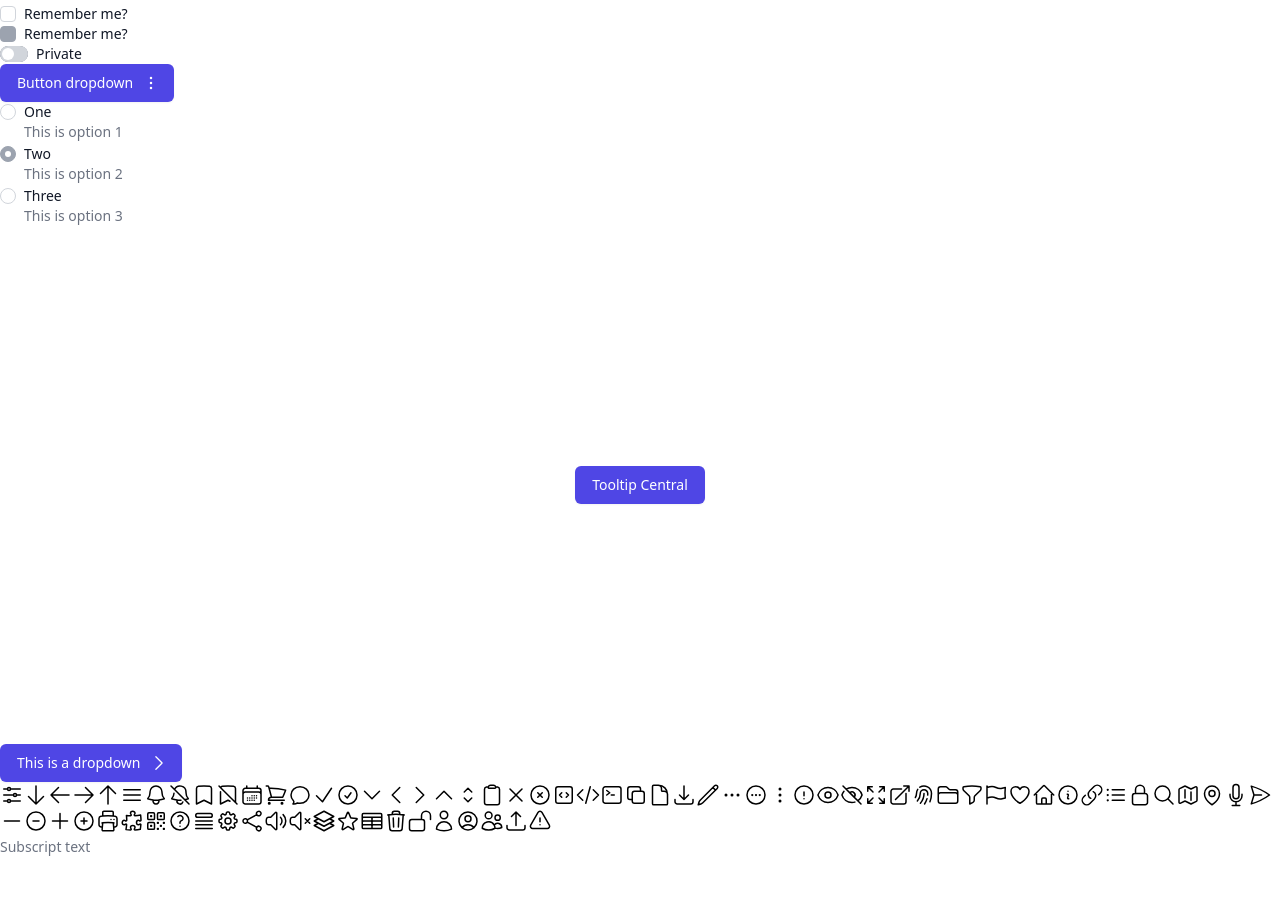
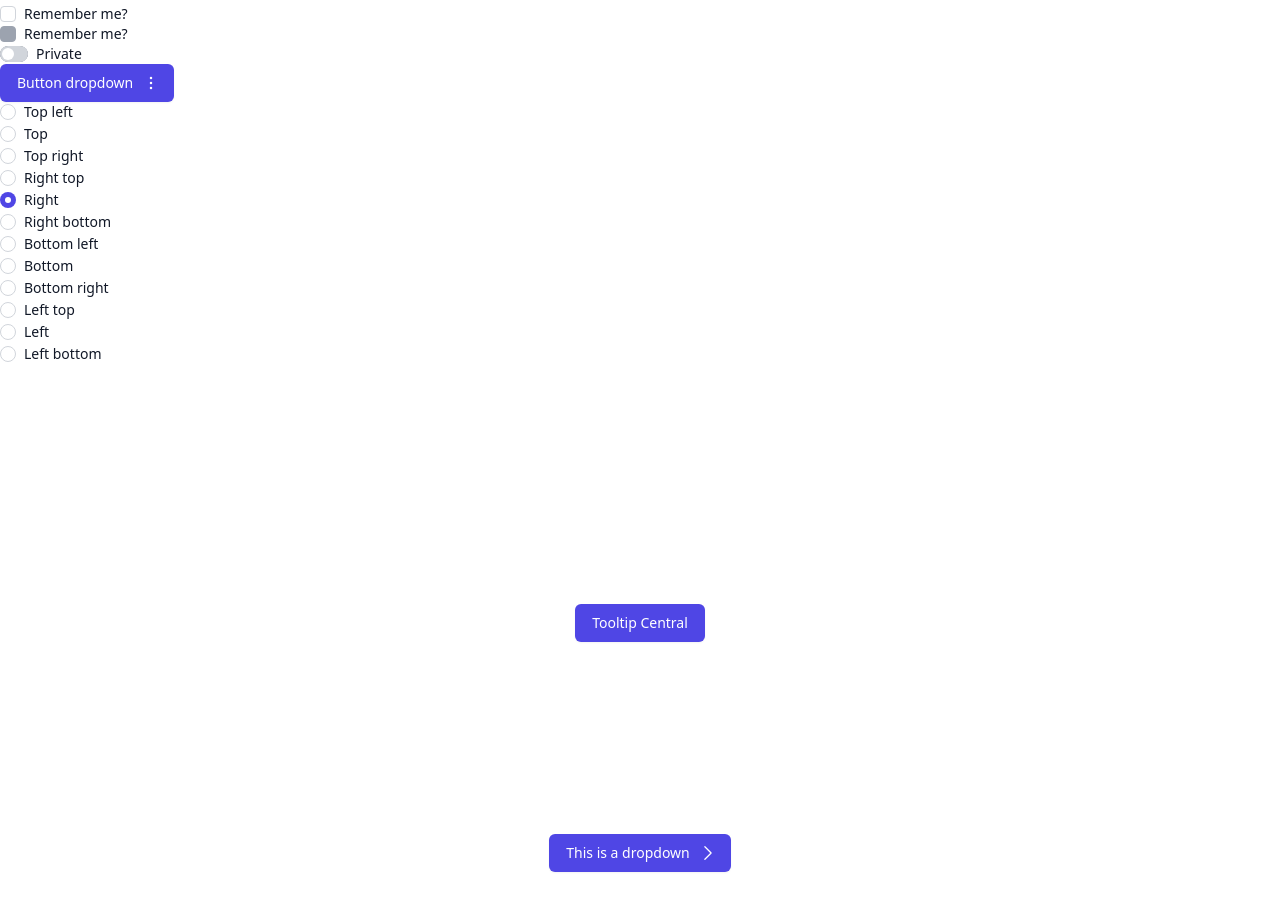
Before and after one commit to matthiebl/mtwui, a React (Vite) app: page / in a window 1280 px wide. Shown: the part 998-1908 px from the top of the page. Before the commit the page ends 1855 px from the top, so only its background shows below. Built offline with nearby package versions, Linux system fonts and the light colour scheme; a web font is replaced by a local one.

Commit message:
Control tooltip and dropdown by radio group

```diff
--- a/src/App.tsx
+++ b/src/App.tsx
@@ -1,12 +1,14 @@
 import React from 'react'
 import { BrowserRouter, Route, Routes } from 'react-router-dom'
-import { Box, Button, ButtonDropdown, Checkbox, Icon, Input, Link, RadioGroup, Switch, Textarea, Tooltip } from './components'
+import { Box, Button, ButtonDropdown, Checkbox, Icon, Input, Link, RadioGroup, Switch, Textarea, Tooltip, TooltipAlign } from './components'
 import { IconType } from './internal/icons'
 
 const App = () => {
     const [v1, setV1] = React.useState('')
     const [checked, setChecked] = React.useState(false)
     const [switched, setSwitched] = React.useState(false)
+
+    const [tooltip, setTooltip] = React.useState<TooltipAlign>('right')
 
     return (
         <BrowserRouter>
@@ -71,41 +73,35 @@ const App = () => {
                             </Button>
 
                             <RadioGroup
-                                value={'two'}
+                                value={tooltip}
                                 items={[
-                                    {
-                                        value: 'one',
-                                        label: 'One',
-                                        description: 'This is option 1',
-                                    },
-                                    {
-                                        value: 'two',
-                                        label: 'Two',
-                                        description: 'This is option 2',
-                                        disabled: true,
-                                    },
-                                    {
-                                        value: 'three',
-                                        label: 'Three',
-                                        description: 'This is option 3',
-                                        disabled: false,
-                                    },
+                                    { value: 'top-left', label: 'Top left' },
+                                    { value: 'top', label: 'Top' },
+                                    { value: 'top-right', label: 'Top right' },
+                                    { value: 'right-top', label: 'Right top' },
+                                    { value: 'right', label: 'Right' },
+                                    { value: 'right-bottom', label: 'Right bottom' },
+                                    { value: 'bottom-left', label: 'Bottom left' },
+                                    { value: 'bottom', label: 'Bottom' },
+                                    { value: 'bottom-right', label: 'Bottom right' },
+                                    { value: 'left-top', label: 'Left top' },
+                                    { value: 'left', label: 'Left' },
+                                    { value: 'left-bottom', label: 'Left bottom' },
                                 ]}
-                                onChange={detail => console.log(detail)}
+                                onChange={detail => setTooltip(detail.value as TooltipAlign)}
                             />
 
-                            <div className='my-60 flex justify-center'>
-                                <Tooltip control={checked} align='right-bottom' controller={<Button>Tooltip Central</Button>} variant='light' arrowTip>
+                            <div className='my-60 flex flex-col items-center gap-48'>
+                                <Tooltip control={checked} align={tooltip} controller={<Button>Tooltip Central</Button>} variant='light' arrowTip>
                                     <div className='flex flex-col'>
                                         <p>Hello</p>
                                         <p>Cool</p>
                                     </div>
                                 </Tooltip>
+                                <ButtonDropdown align={tooltip} buttonText='This is a dropdown'>
+                                    Hello
+                                </ButtonDropdown>
                             </div>
-
-                            <ButtonDropdown align='right' buttonText='This is a dropdown'>
-                                Hello
-                            </ButtonDropdown>
 
                             <IconShowcase />
                             <Box margin={{ b: 'xs' }}></Box>
```
